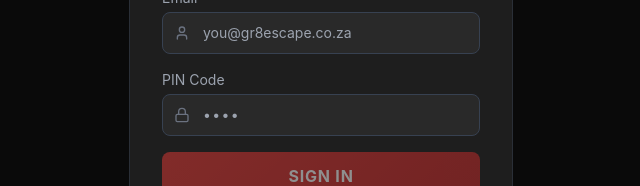
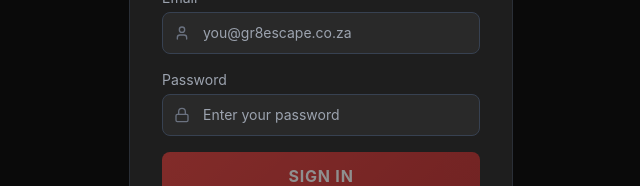
Before and after one commit to blakethebuilder/gr8bookings, a React (Vite) app in the folder frontend/: page /login in a window 1280 px wide. Shown: the part 360-546 px from the top of the page, without its empty margins (319-959 px from the left). Built offline with nearby package versions, Linux system fonts and the light colour scheme; what pocketbase would draw is missing.

Commit message:
Replace PIN system with passwords — pin_code → password everywhere

```diff
--- a/frontend/src/lib/auth.tsx
+++ b/frontend/src/lib/auth.tsx
@@ -9,14 +9,14 @@ export interface Staff {
   role: 'grandmaster' | 'gamemaster'
   avatar_color: string
   is_active: boolean
-  pin_code: string
+  password: string
   created: string
   updated: string
 }
 
 interface AuthContextType {
   staff: Staff | null
-  login: (email: string, pin: string) => Promise<{success: boolean; error?: string}>
+  login: (email: string, password: string) => Promise<{success: boolean; error?: string}>
   logout: () => void
   isGrandmaster: boolean
   loading: boolean
@@ -50,7 +50,7 @@ export function AuthProvider({ children }: { children: React.ReactNode }) {
     setLoading(false)
   }, [])
 
-  const login = async (email: string, pin: string): Promise<{success: boolean; error?: string}> => {
+  const login = async (email: string, password: string): Promise<{success: boolean; error?: string}> => {
     try {
       const result = await pb.collection('staff').getFirstListItem<Staff>(
         `email = "${email}" && is_active = true`
@@ -60,8 +60,8 @@ export function AuthProvider({ children }: { children: React.ReactNode }) {
         return { success: false, error: 'Staff account not found' }
       }
 
-      if (result.pin_code !== pin) {
-        return { success: false, error: 'Invalid PIN' }
+      if (result.password !== password) {
+        return { success: false, error: 'Invalid password' }
       }
 
       setStaff(result)
--- a/frontend/src/pages/Login.tsx
+++ b/frontend/src/pages/Login.tsx
@@ -5,7 +5,7 @@ import { useAuth } from '../lib/auth'
 
 export default function Login() {
   const [email, setEmail] = useState('')
-  const [pin, setPin] = useState('')
+  const [password, setPassword] = useState('')
   const [error, setError] = useState('')
   const [loading, setLoading] = useState(false)
   const { login } = useAuth()
@@ -16,7 +16,7 @@ export default function Login() {
     setError('')
     setLoading(true)
 
-    const result = await login(email, pin)
+    const result = await login(email, password)
     if (result.success) {
       // Get staff from localStorage to route by role
       const stored = localStorage.getItem('gr8_staff')
@@ -68,16 +68,15 @@ export default function Login() {
             </div>
 
             <div>
-              <label className="text-sm text-gray-400 mb-1 block">PIN Code</label>
+              <label className="text-sm text-gray-400 mb-1 block">Password</label>
               <div className="relative">
                 <Lock size={16} className="absolute left-3 top-1/2 -translate-y-1/2 text-gray-500" />
                 <input
                   type="password"
-                  value={pin}
-                  onChange={e => setPin(e.target.value)}
-                  className="w-full bg-white/5 border border-gray-700 rounded-lg pl-10 pr-4 py-2.5 text-white text-sm focus:outline-none focus:border-gr8-red transition-colors tracking-widest"
-                  placeholder="••••"
-                  maxLength={6}
+                  value={password}
+                  onChange={e => setPassword(e.target.value)}
+                  className="w-full bg-white/5 border border-gray-700 rounded-lg pl-10 pr-4 py-2.5 text-white text-sm focus:outline-none focus:border-gr8-red transition-colors"
+                  placeholder="Enter your password"
                   required
                 />
               </div>
@@ -92,7 +91,7 @@ export default function Login() {
 
             <button
               type="submit"
-              disabled={loading || !email || !pin}
+              disabled={loading || !email || !password}
               className="w-full btn-gr8 py-3 flex items-center justify-center gap-2 disabled:opacity-50"
             >
               {loading ? <Loader2 size={18} className="animate-spin" /> : null}
--- a/frontend/src/pages/StaffManagement.tsx
+++ b/frontend/src/pages/StaffManagement.tsx
@@ -8,7 +8,7 @@ export default function StaffManagement() {
   const [loading, setLoading] = useState(true)
   const [showModal, setShowModal] = useState(false)
   const [editingStaff, setEditingStaff] = useState<Staff | null>(null)
-  const [form, setForm] = useState({ name: '', email: '', phone: '', role: 'gamemaster' as Staff['role'], pin_code: '' })
+  const [form, setForm] = useState({ name: '', email: '', phone: '', role: 'gamemaster' as Staff['role'], password: '' })
   const [saving, setSaving] = useState(false)
   const [visiblePins, setVisiblePins] = useState<Record<string, boolean>>({})
 
@@ -27,13 +27,13 @@ export default function StaffManagement() {
 
   const openAdd = () => {
     setEditingStaff(null)
-    setForm({ name: '', email: '', phone: '', role: 'gamemaster', pin_code: '' })
+    setForm({ name: '', email: '', phone: '', role: 'gamemaster', password: '' })
     setShowModal(true)
   }
 
   const openEdit = (s: Staff) => {
     setEditingStaff(s)
-    setForm({ name: s.name, email: s.email, phone: s.phone, role: s.role, pin_code: s.pin_code })
+    setForm({ name: s.name, email: s.email, phone: s.phone, role: s.role, password: s.password })
     setShowModal(true)
   }
 
@@ -97,7 +97,7 @@ export default function StaffManagement() {
                 <th className="text-left py-3 px-4 text-gray-500 font-medium">Email</th>
                 <th className="text-left py-3 px-4 text-gray-500 font-medium">Phone</th>
                 <th className="text-left py-3 px-4 text-gray-500 font-medium">Role</th>
-                <th className="text-left py-3 px-4 text-gray-500 font-medium">PIN</th>
+                <th className="text-left py-3 px-4 text-gray-500 font-medium">Password</th>
                 <th className="text-left py-3 px-4 text-gray-500 font-medium">Status</th>
                 <th className="text-right py-3 px-4 text-gray-500 font-medium">Actions</th>
               </tr>
@@ -132,7 +132,7 @@ export default function StaffManagement() {
                       onClick={() => setVisiblePins(prev => ({...prev, [s.id]: !prev[s.id]}))}
                       className="hover:text-white transition-colors cursor-pointer inline-flex items-center gap-1.5"
                     >
-                      {visiblePins[s.id] ? s.pin_code : '••••'}
+                      {visiblePins[s.id] ? s.password : '••••••••'}
                       {visiblePins[s.id] ? <EyeOff size={14} /> : <Eye size={14} />}
                     </button>
                   </td>
@@ -232,16 +232,15 @@ export default function StaffManagement() {
               </div>
 
               <div>
-                <label className="text-sm text-gray-400 mb-1 block">PIN Code</label>
+                <label className="text-sm text-gray-400 mb-1 block">Password</label>
                 <div className="relative">
                   <Key size={16} className="absolute left-3 top-1/2 -translate-y-1/2 text-gray-500" />
                   <input
                     type="password"
-                    value={form.pin_code}
-                    onChange={e => setForm(f => ({ ...f, pin_code: e.target.value }))}
-                    className="w-full bg-white/5 border border-gray-700 rounded-lg pl-10 pr-4 py-2.5 text-white text-sm focus:outline-none focus:border-gr8-red transition-colors tracking-widest"
-                    placeholder="••••"
-                    maxLength={6}
+                    value={form.password}
+                    onChange={e => setForm(f => ({ ...f, password: e.target.value }))}
+                    className="w-full bg-white/5 border border-gray-700 rounded-lg pl-10 pr-4 py-2.5 text-white text-sm focus:outline-none focus:border-gr8-red transition-colors"
+                    placeholder="Enter password"
                     required
                   />
                 </div>
@@ -257,7 +256,7 @@ export default function StaffManagement() {
                 </button>
                 <button
                   type="submit"
-                  disabled={saving || !form.name || !form.email || !form.pin_code}
+                  disabled={saving || !form.name || !form.email || !form.password}
                   className="flex-1 btn-gr8 flex items-center justify-center gap-2 disabled:opacity-50"
                 >
                   {saving ? <Loader2 size={16} className="animate-spin" /> : null}
```
Also changed, not shown: 1 other file (tests, documents, lock files or other folders).
